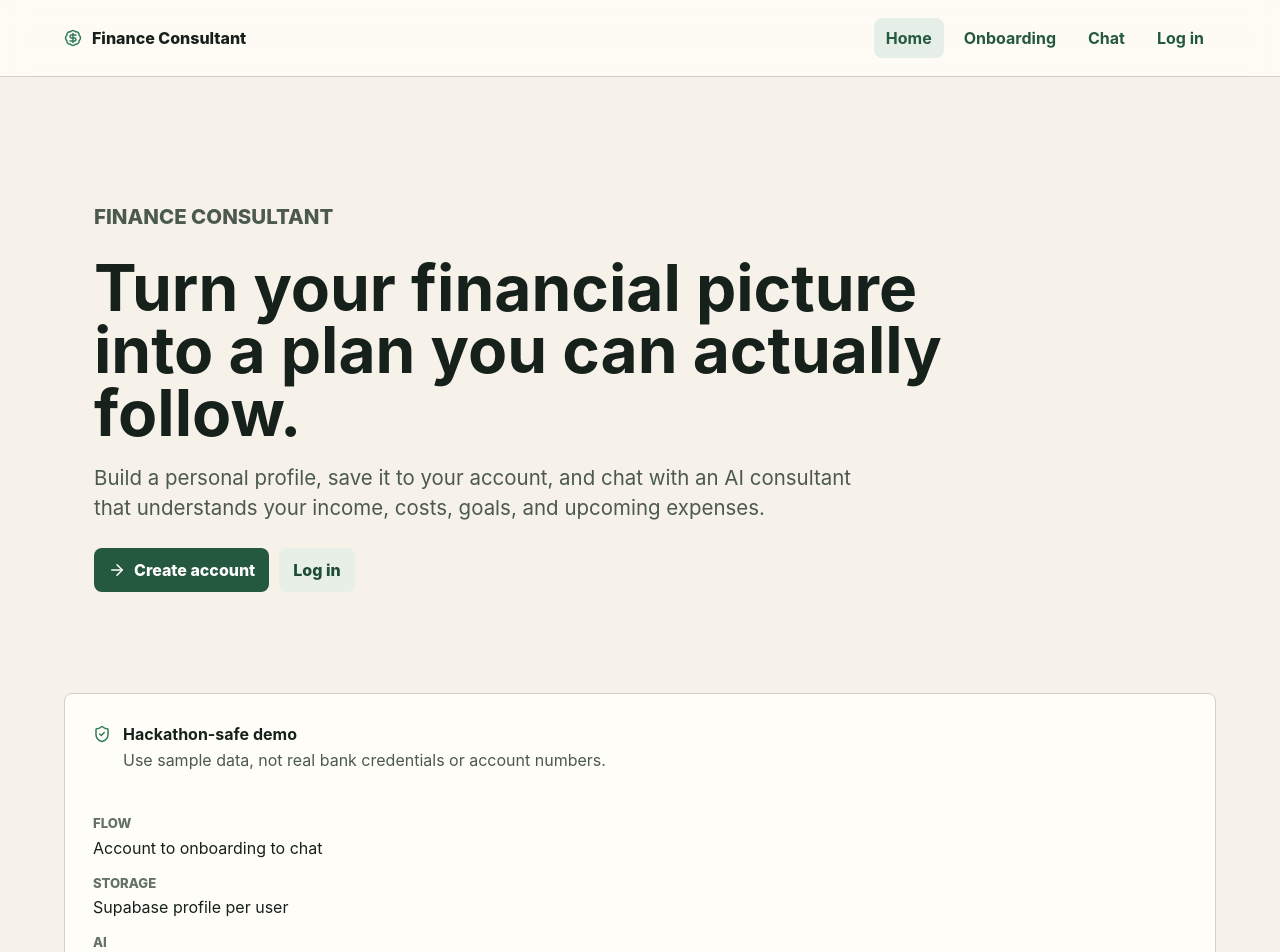
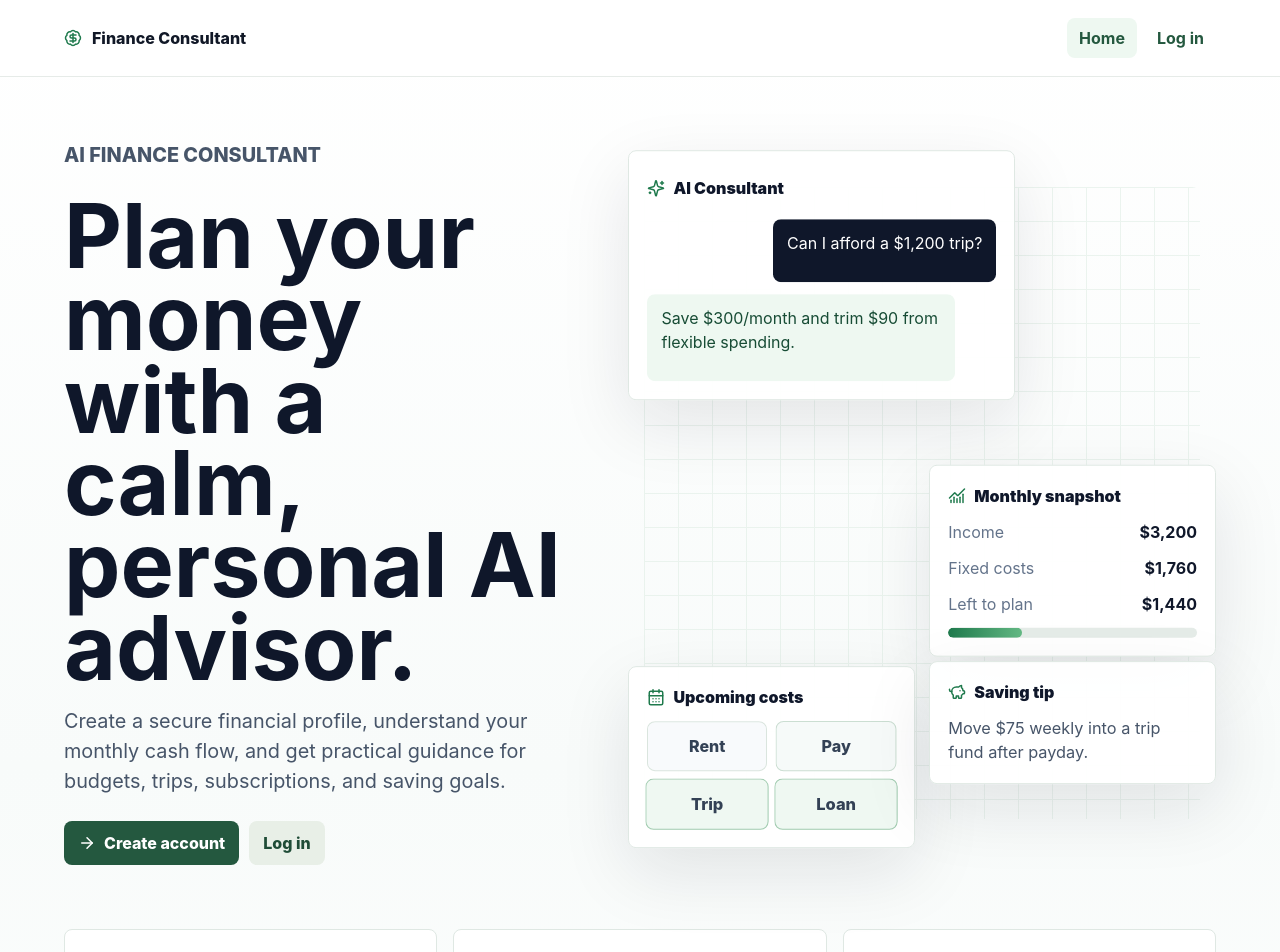
Before and after one commit to biponroy47/techto_hackathon, a React (Vite) app in the folder frontend/: page / in a window 1280 px wide. Shown: the top 952 px of the page. Built offline with nearby package versions, Linux system fonts and the light colour scheme; no server answers.

Commit message:
Polish landing page experience

```diff
--- a/frontend/src/App.tsx
+++ b/frontend/src/App.tsx
@@ -1,10 +1,12 @@
-import { NavLink, Outlet } from "react-router-dom";
+import { NavLink, Outlet, useLocation } from "react-router-dom";
 import { BadgeDollarSign, LogOut } from "lucide-react";
 import { useAuth } from "./hooks/useAuth";
 import { isSupabaseConfigured } from "./lib/supabaseClient";
 
 export default function App() {
   const { fullName, user, signOut } = useAuth();
+  const location = useLocation();
+  const isLandingPage = location.pathname === "/";
 
   return (
     <div className="app-shell">
@@ -17,8 +19,8 @@ export default function App() {
           <NavLink to="/" end>
             Home
           </NavLink>
-          <NavLink to="/onboarding">Onboarding</NavLink>
-          <NavLink to="/chat">Chat</NavLink>
+          {!isLandingPage && <NavLink to="/onboarding">Onboarding</NavLink>}
+          {!isLandingPage && <NavLink to="/chat">Chat</NavLink>}
           {isSupabaseConfigured && !user && <NavLink to="/auth">Log in</NavLink>}
         </nav>
         {isSupabaseConfigured && user && (
--- a/frontend/src/pages/LandingPage.tsx
+++ b/frontend/src/pages/LandingPage.tsx
@@ -1,5 +1,14 @@
 import { Link } from "react-router-dom";
-import { ArrowRight, CalendarDays, MessageSquareText, ShieldCheck, WalletCards } from "lucide-react";
+import {
+  ArrowRight,
+  CalendarDays,
+  ChartNoAxesCombined,
+  MessageSquareText,
+  PiggyBank,
+  ShieldCheck,
+  Sparkles,
+  WalletCards
+} from "lucide-react";
 import { useAuth } from "../hooks/useAuth";
 import { isSupabaseConfigured } from "../lib/supabaseClient";
 
@@ -27,17 +36,18 @@ export default function LandingPage() {
 
   return (
     <section className="landing-page">
+      <div className="landing-hero">
         <div className="hero-panel">
-        <p className="eyebrow">Finance Consultant</p>
-        <h1>Turn your financial picture into a plan you can actually follow.</h1>
+          <p className="eyebrow">AI Finance Consultant</p>
+          <h1>Plan your money with a calm, personal AI advisor.</h1>
           <p>
-          Build a personal profile, save it to your account, and chat with an AI
-          consultant that understands your income, costs, goals, and upcoming expenses.
+            Create a secure financial profile, understand your monthly cash flow,
+            and get practical guidance for budgets, trips, subscriptions, and saving goals.
           </p>
           <div className="hero-actions">
             <Link to={primaryDestination} className="primary-button">
               <ArrowRight aria-hidden="true" />
-            {isSupabaseConfigured && !user ? "Create account" : "Start onboarding"}
+              {isSupabaseConfigured && !user ? "Create account" : "Start planning"}
             </Link>
             <Link to="/auth" className="secondary-button">
               Log in
@@ -45,28 +55,62 @@ export default function LandingPage() {
           </div>
         </div>
 
-      <div className="landing-summary">
-        <div className="summary-header">
-          <ShieldCheck aria-hidden="true" />
-          <div>
-            <strong>Hackathon-safe demo</strong>
-            <span>Use sample data, not real bank credentials or account numbers.</span>
+        <div className="finance-visual" aria-label="Animated finance consultant preview">
+          <div className="visual-card advisor-card">
+            <div className="card-title">
+              <Sparkles aria-hidden="true" />
+              AI Consultant
+            </div>
+            <div className="chat-bubble user-bubble">Can I afford a $1,200 trip?</div>
+            <div className="chat-bubble agent-bubble">
+              Save $300/month and trim $90 from flexible spending.
             </div>
           </div>
-        <dl>
-          <div>
-            <dt>Flow</dt>
-            <dd>Account to onboarding to chat</dd>
+
+          <div className="visual-card calculator-card">
+            <div className="card-title">
+              <ChartNoAxesCombined aria-hidden="true" />
+              Monthly snapshot
             </div>
-          <div>
-            <dt>Storage</dt>
-            <dd>Supabase profile per user</dd>
+            <div className="cost-row">
+              <span>Income</span>
+              <strong>$3,200</strong>
             </div>
-          <div>
-            <dt>AI</dt>
-            <dd>Groq-backed consultant API</dd>
+            <div className="cost-row">
+              <span>Fixed costs</span>
+              <strong>$1,760</strong>
             </div>
-        </dl>
+            <div className="cost-row">
+              <span>Left to plan</span>
+              <strong>$1,440</strong>
+            </div>
+            <div className="progress-track">
+              <span className="progress-fill" />
+            </div>
+          </div>
+
+          <div className="visual-card calendar-card">
+            <div className="card-title">
+              <CalendarDays aria-hidden="true" />
+              Upcoming costs
+            </div>
+            <div className="mini-calendar">
+              {["Rent", "Pay", "Trip", "Loan"].map((item) => (
+                <div key={item} className="calendar-chip">
+                  {item}
+                </div>
+              ))}
+            </div>
+          </div>
+
+          <div className="visual-card tip-card">
+            <div className="card-title">
+              <PiggyBank aria-hidden="true" />
+              Saving tip
+            </div>
+            <p>Move $75 weekly into a trip fund after payday.</p>
+          </div>
+        </div>
       </div>
 
       <div className="feature-grid">
@@ -82,6 +126,30 @@ export default function LandingPage() {
           );
         })}
       </div>
+
+      <div className="landing-summary">
+        <div className="summary-header">
+          <ShieldCheck aria-hidden="true" />
+          <div>
+            <strong>Privacy-minded demo flow</strong>
+            <span>Use sample data for testing. Avoid real bank credentials or account numbers.</span>
+          </div>
+        </div>
+        <dl>
+          <div>
+            <dt>Account</dt>
+            <dd>Save a profile with Supabase</dd>
+          </div>
+          <div>
+            <dt>Analysis</dt>
+            <dd>Estimate income, costs, and goals</dd>
+          </div>
+          <div>
+            <dt>Advice</dt>
+            <dd>Ask the Groq-backed consultant</dd>
+          </div>
+        </dl>
+      </div>
     </section>
   );
 }
--- a/frontend/src/styles.css
+++ b/frontend/src/styles.css
@@ -1,6 +1,6 @@
 :root {
-  color: #17211b;
-  background: #f6f2ea;
+  color: #111827;
+  background: #ffffff;
   font-family:
     Inter, ui-sans-serif, system-ui, -apple-system, BlinkMacSystemFont, "Segoe UI",
     sans-serif;
@@ -28,6 +28,8 @@ button {
 }
 
 .app-shell {
+  background:
+    linear-gradient(180deg, #ffffff 0%, #f8fbfa 48%, #ffffff 100%);
   min-height: 100vh;
 }
 
@@ -37,8 +39,8 @@ button {
   justify-content: space-between;
   gap: 24px;
   padding: 18px clamp(20px, 5vw, 72px);
-  border-bottom: 1px solid #d8d0c2;
-  background: rgba(255, 252, 247, 0.9);
+  border-bottom: 1px solid #e6ebe8;
+  background: rgba(255, 255, 255, 0.88);
   position: sticky;
   top: 0;
   z-index: 10;
@@ -53,7 +55,7 @@ button {
 }
 
 .brand svg {
-  color: #2f7d57;
+  color: #1f7a4d;
 }
 
 nav {
@@ -77,7 +79,7 @@ nav a {
 }
 
 nav a.active {
-  background: #e5efe7;
+  background: #eef8f1;
 }
 
 .account-chip {
@@ -118,25 +120,38 @@ main {
 
 .landing-page {
   display: grid;
-  gap: clamp(24px, 4vw, 40px);
+  gap: clamp(28px, 5vw, 64px);
+  margin: 0 auto;
+  max-width: 1180px;
+}
+
+.landing-hero {
+  align-items: center;
+  display: grid;
+  gap: clamp(32px, 5vw, 72px);
+  grid-template-columns: minmax(0, 0.92fr) minmax(360px, 1.08fr);
+  min-height: min(76vh, 760px);
 }
 
 .hero-panel {
   display: grid;
-  min-height: min(64vh, 680px);
+  max-width: 680px;
   place-content: center;
-  max-width: 980px;
 }
 
 .hero-panel h1 {
-  max-width: 920px;
+  color: #0f172a;
+  font-size: clamp(3.2rem, 7vw, 6.8rem);
+  letter-spacing: 0;
+  line-height: 0.92;
+  max-width: 760px;
 }
 
 .hero-panel p {
-  color: #4c594f;
-  font-size: clamp(1.05rem, 2vw, 1.28rem);
+  color: #475569;
+  font-size: clamp(1.05rem, 1.65vw, 1.24rem);
   margin: 0 0 24px;
-  max-width: 760px;
+  max-width: 640px;
 }
 
 .hero-actions {
@@ -145,9 +160,160 @@ main {
   gap: 10px;
 }
 
+.finance-visual {
+  display: grid;
+  gap: 14px;
+  grid-template-columns: repeat(6, 1fr);
+  position: relative;
+}
+
+.finance-visual::before {
+  background:
+    linear-gradient(#dcebe2 1px, transparent 1px),
+    linear-gradient(90deg, #dcebe2 1px, transparent 1px);
+  background-size: 34px 34px;
+  border-radius: 8px;
+  content: "";
+  inset: 34px 16px;
+  opacity: 0.52;
+  position: absolute;
+}
+
+.visual-card {
+  animation: floatCard 7s ease-in-out infinite;
+  background: rgba(255, 255, 255, 0.94);
+  border: 1px solid #dfe8e3;
+  border-radius: 8px;
+  box-shadow: 0 24px 70px rgba(15, 23, 42, 0.1);
+  display: grid;
+  gap: 12px;
+  padding: 18px;
+  position: relative;
+  z-index: 1;
+}
+
+.advisor-card {
+  grid-column: 1 / 5;
+  min-height: 250px;
+}
+
+.calculator-card {
+  animation-delay: -1.7s;
+  grid-column: 4 / 7;
+  margin-top: 48px;
+}
+
+.calendar-card {
+  animation-delay: -3s;
+  grid-column: 1 / 4;
+}
+
+.tip-card {
+  animation-delay: -4.5s;
+  align-self: start;
+  grid-column: 4 / 7;
+}
+
+.card-title {
+  align-items: center;
+  color: #0f172a;
+  display: flex;
+  font-weight: 900;
+  gap: 8px;
+}
+
+.card-title svg {
+  color: #1f7a4d;
+}
+
+.chat-bubble {
+  border-radius: 8px;
+  max-width: 88%;
+  padding: 12px 14px;
+}
+
+.user-bubble {
+  animation: slideInRight 8s ease-in-out infinite;
+  background: #0f172a;
+  color: #ffffff;
+  justify-self: end;
+}
+
+.agent-bubble {
+  animation: slideInLeft 8s ease-in-out infinite;
+  background: #eef8f1;
+  color: #174c35;
+  justify-self: start;
+}
+
+.cost-row {
+  align-items: center;
+  display: flex;
+  justify-content: space-between;
+  gap: 16px;
+}
+
+.cost-row span {
+  color: #64748b;
+}
+
+.cost-row strong {
+  color: #0f172a;
+}
+
+.progress-track {
+  background: #e5ece8;
+  border-radius: 999px;
+  height: 10px;
+  overflow: hidden;
+}
+
+.progress-fill {
+  animation: computeCosts 5s ease-in-out infinite;
+  background: linear-gradient(90deg, #1f7a4d, #64b984);
+  border-radius: inherit;
+  display: block;
+  height: 100%;
+}
+
+.mini-calendar {
+  display: grid;
+  gap: 8px;
+  grid-template-columns: repeat(2, minmax(0, 1fr));
+}
+
+.calendar-chip {
+  animation: pulseCost 6s ease-in-out infinite;
+  background: #f8fafc;
+  border: 1px solid #dbe5df;
+  border-radius: 8px;
+  color: #334155;
+  font-weight: 800;
+  padding: 12px;
+  text-align: center;
+}
+
+.calendar-chip:nth-child(2) {
+  animation-delay: -1.2s;
+}
+
+.calendar-chip:nth-child(3) {
+  animation-delay: -2.4s;
+}
+
+.calendar-chip:nth-child(4) {
+  animation-delay: -3.6s;
+}
+
+.tip-card p {
+  color: #475569;
+  font-size: 1.02rem;
+  margin: 0;
+}
+
 .landing-summary {
-  background: #fffdf8;
-  border: 1px solid #d8d0c2;
+  background: #ffffff;
+  border: 1px solid #dfe8e3;
   border-radius: 8px;
   display: grid;
   gap: 18px;
@@ -161,7 +327,7 @@ main {
 }
 
 .summary-header svg {
-  color: #2f7d57;
+  color: #1f7a4d;
   margin-top: 3px;
 }
 
@@ -171,11 +337,11 @@ main {
 }
 
 .summary-header strong {
-  color: #17211b;
+  color: #0f172a;
 }
 
 .summary-header span {
-  color: #4c594f;
+  color: #475569;
 }
 
 .feature-grid {
@@ -185,14 +351,24 @@ main {
 }
 
 .feature-card {
-  background: #fffdf8;
-  border: 1px solid #d8d0c2;
+  background: #ffffff;
+  border: 1px solid #dfe8e3;
   border-radius: 8px;
   padding: 22px;
+  transition:
+    border-color 180ms ease,
+    box-shadow 180ms ease,
+    transform 180ms ease;
+}
+
+.feature-card:hover {
+  border-color: #b8d6c3;
+  box-shadow: 0 18px 45px rgba(15, 23, 42, 0.08);
+  transform: translateY(-2px);
 }
 
 .feature-card svg {
-  color: #2f7d57;
+  color: #1f7a4d;
   height: 24px;
   width: 24px;
 }
@@ -203,7 +379,7 @@ main {
 }
 
 .feature-card p {
-  color: #4c594f;
+  color: #475569;
   margin: 0;
 }
 
@@ -482,6 +658,75 @@ dd {
   margin: 0;
 }
 
+@keyframes floatCard {
+  0%,
+  100% {
+    transform: translateY(0);
+  }
+
+  50% {
+    transform: translateY(-10px);
+  }
+}
+
+@keyframes slideInRight {
+  0%,
+  16% {
+    opacity: 0;
+    transform: translateX(18px);
+  }
+
+  26%,
+  100% {
+    opacity: 1;
+    transform: translateX(0);
+  }
+}
+
+@keyframes slideInLeft {
+  0%,
+  34% {
+    opacity: 0;
+    transform: translateX(-18px);
+  }
+
+  48%,
+  100% {
+    opacity: 1;
+    transform: translateX(0);
+  }
+}
+
+@keyframes computeCosts {
+  0% {
+    width: 18%;
+  }
+
+  45%,
+  70% {
+    width: 72%;
+  }
+
+  100% {
+    width: 88%;
+  }
+}
+
+@keyframes pulseCost {
+  0%,
+  100% {
+    background: #f8fafc;
+    border-color: #dbe5df;
+    transform: scale(1);
+  }
+
+  45% {
+    background: #eef8f1;
+    border-color: #9bc9ab;
+    transform: scale(1.03);
+  }
+}
+
 @media (max-width: 820px) {
   .topbar {
     align-items: flex-start;
@@ -490,6 +735,27 @@ dd {
 
   main {
     padding: 24px 16px;
+  }
+
+  .landing-hero {
+    grid-template-columns: 1fr;
+    min-height: auto;
+  }
+
+  .hero-panel h1 {
+    font-size: 3rem;
+  }
+
+  .finance-visual {
+    grid-template-columns: 1fr;
+  }
+
+  .advisor-card,
+  .calculator-card,
+  .calendar-card,
+  .tip-card {
+    grid-column: auto;
+    margin-top: 0;
   }
 
   .page-grid,
```
Lines whose indentation alone changed are shown as unchanged.
